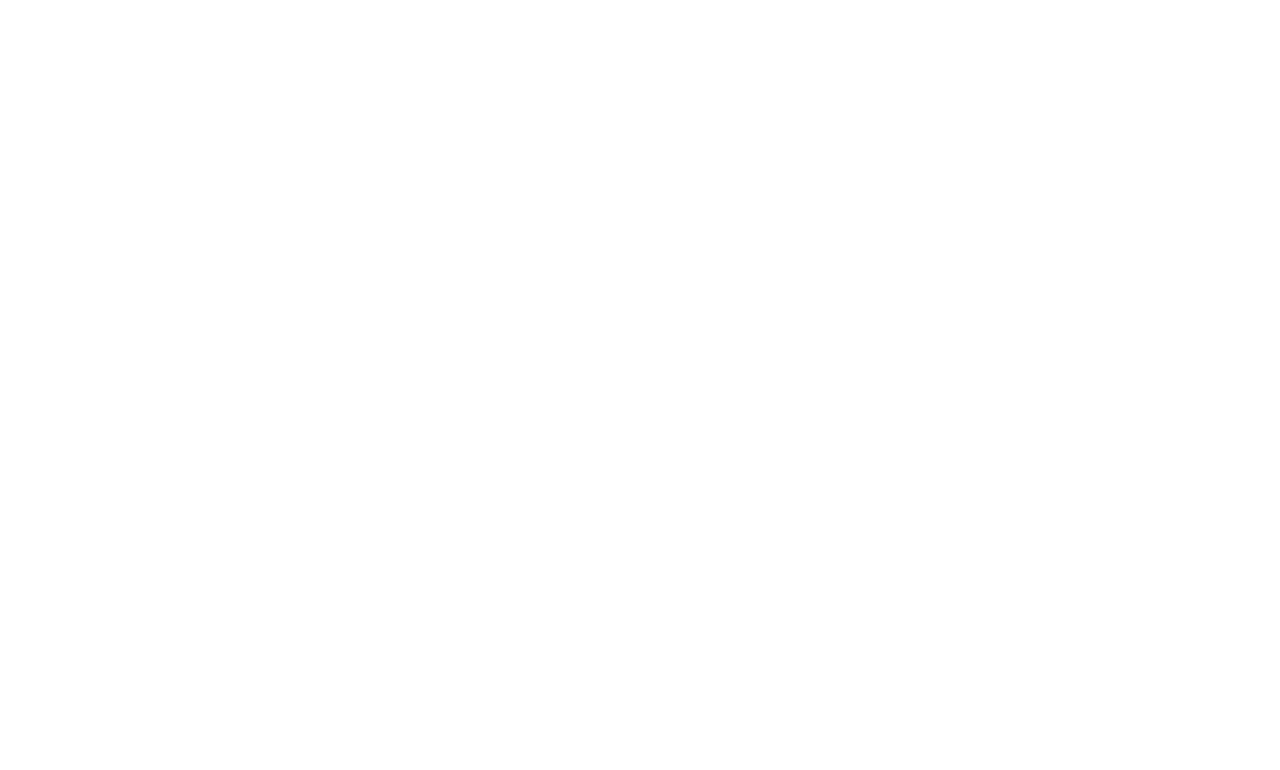
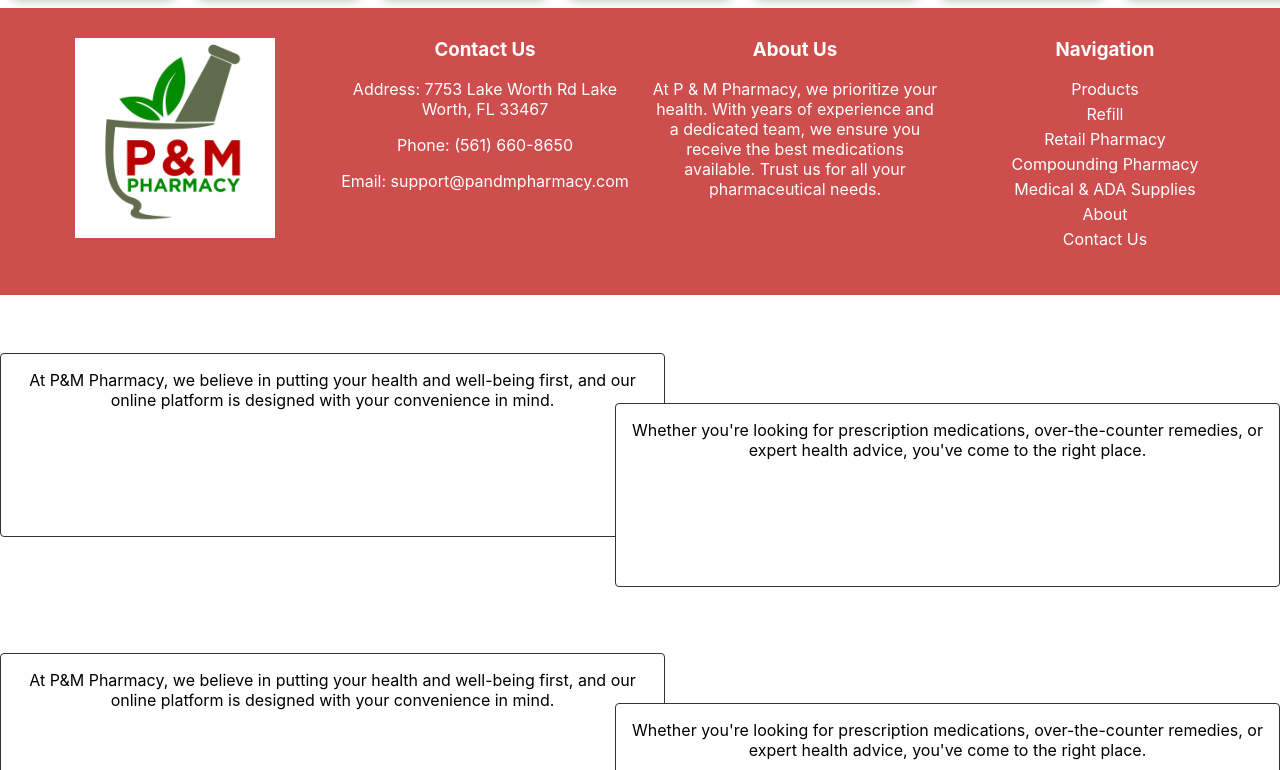
Before and after one commit to pandmpharmacy/pmpharm, a React (Create React App) app: page / in a window 1280 px wide. Shown: the part 2030-2800 px from the top of the page. Before the commit the page ends 2004 px from the top, so only its background shows below. Built offline with nearby package versions, Linux system fonts and the light colour scheme.

Commit message:
added menu items and boxes

```diff
--- a/src/App.js
+++ b/src/App.js
@@ -2,6 +2,9 @@ import "./App.css";
 import BodyComponent from "./BodyComponent";
 import FooterComponent from "./FooterComponent";
 import HeaderComponent from "./HeaderComponent";
+import LeftInterlockedTextBoxes from './LeftInterlockedTextBoxes';
+import RightInterlockedTextBoxes from './LeftInterlockedTextBoxes';
+
 
 function App() {
   return (
@@ -9,6 +12,8 @@ function App() {
       <HeaderComponent />
       <BodyComponent />
       <FooterComponent />
+      <LeftInterlockedTextBoxes />
+      <RightInterlockedTextBoxes />
     </div>
   );
 }
--- a/src/BodyComponent.js
+++ b/src/BodyComponent.js
@@ -3,6 +3,9 @@ import "./BodyComponent.css";
 import logo from "../src/PMLOGO.png";
 import TopServices from "./TopServices";
 import IntroInfo from "./IntroInfo";
+import LeftInterlockedTextBoxes from './LeftInterlockedTextBoxes';
+/*import RightInterlockedTextBoxes from "./RightInterlockedTextBoxes"; */
+/* import RightInterlockedTextBoxes from "./RightInterlockedTextBoxes"; */
 
 function BodyComponent() {
   const specialties = [
@@ -41,11 +44,11 @@ function BodyComponent() {
         </div>
       </div>
 
+      <TopServices />
       <h5>At P&M Pharmacy, we believe in putting your health and well-being first, and our online platform is designed with your convenience in mind.</h5>
-      <TopServices />
+
       <IntroInfo />
-
-
+      <LeftInterlockedTextBoxes />
 
       <div className="body-speacialtiy">
         <h1>Our Compounding Specialties</h1>
@@ -62,5 +65,4 @@ function BodyComponent() {
     </div>
   );
 }
-
 export default BodyComponent;
--- a/src/HeaderComponent.js
+++ b/src/HeaderComponent.js
@@ -4,7 +4,11 @@ import "./HeaderComponent.css";
 
 function HeaderComponent() {
   const navigationItems = [
-    "Products",
+    "Retail Pharmacy",
+    "Compounding Humans",
+    "Compounding Pets",
+    "Immunization",
+    "Medical Equipment",
     "About",
     "Contact Us",
     // ... Add more navigation items as needed
--- /dev/null
+++ b/src/LeftInterlockedTextBoxes.css
@@ -0,0 +1,30 @@
+.interlocked-container {
+    display: flex;
+    justify-content: space-between; /* Distribute the boxes to the left and right */
+    align-items: center;
+    height: 300px;
+  }
+
+  .box {
+    flex: 1; /* Let the boxes expand to fill the available space */
+    height: 150px;
+    background-color: #fff; /* Set background color to white */
+    border: 1px solid #333;
+    border-radius: 4px;
+    padding: 16px;
+  }
+
+  .box1 {
+    margin-right: -50px; /* Push box 1 to the left by 50px */
+  }
+
+  .box2 {
+    margin-top: 100px; /* Drop box 2 by 100px */
+    z-index: 2; /* Place it above box 1 */
+  }
+
+  .box p {
+    color: #000; /* Set text color to black */
+    margin: 0;
+    padding: 0;
+  }
--- /dev/null
+++ b/src/LeftInterlockedTextBoxes.js
@@ -0,0 +1,17 @@
+import React from 'react';
+import './LeftInterlockedTextBoxes.css'; // Import your CSS file
+
+function LeftInterlockedTextBoxes() {
+  return (
+    <div className="interlocked-container">
+      <div className="box box1">
+        <p>At P&M Pharmacy, we believe in putting your health and well-being first, and our online platform is designed with your convenience in mind.</p>
+      </div>
+      <div className="box box2">
+        <p>Whether you're looking for prescription medications, over-the-counter remedies, or expert health advice, you've come to the right place.</p>
+      </div>
+    </div>
+  );
+}
+
+export default LeftInterlockedTextBoxes;
--- /dev/null
+++ b/src/RightInterlockedTextBoxes.css
@@ -0,0 +1,33 @@
+.interlocked-container {
+    display: flex;
+    justify-content: space-between; /* Distribute the boxes to the left and right */
+    align-items: center;
+    height: 300px;
+  }
+
+  .box {
+    flex: 1; /* Let the boxes expand to fill the available space */
+    height: 100px;
+    background-color: #fff; /* Set background color to white */
+    border: 1px solid #333;
+    border-radius: 4px;
+    padding: 16px;
+    position: relative;
+  }
+
+  .box1 {
+    margin-right: 0; /* Remove margin */
+  }
+
+  .box2 {
+    margin-left: 0; /* Remove margin */
+    margin-top: 100px; /* Drop box 2 by 100px */
+    position: absolute;
+    top: -50px; /* Push box 2 into box 1 by 50px */
+  }
+
+  .box p {
+    color: #000; /* Set text color to black */
+    margin: 0;
+    padding: 0;
+  }
--- /dev/null
+++ b/src/RightInterlockedTextBoxes.js
@@ -0,0 +1,17 @@
+import React from 'react';
+import './RightInterlockedTextBoxes.css'; // Import your CSS file
+
+function RightInterlockedTextBoxes() {
+  return (
+    <div className="interlocked-container">
+      <div className="box box2">
+        <p>This is text box 2.</p>
+      </div>
+      <div className="box box1">
+        <p>This is text box 1.</p>
+      </div>
+    </div>
+  );
+}
+
+export default RightInterlockedTextBoxes;
```
